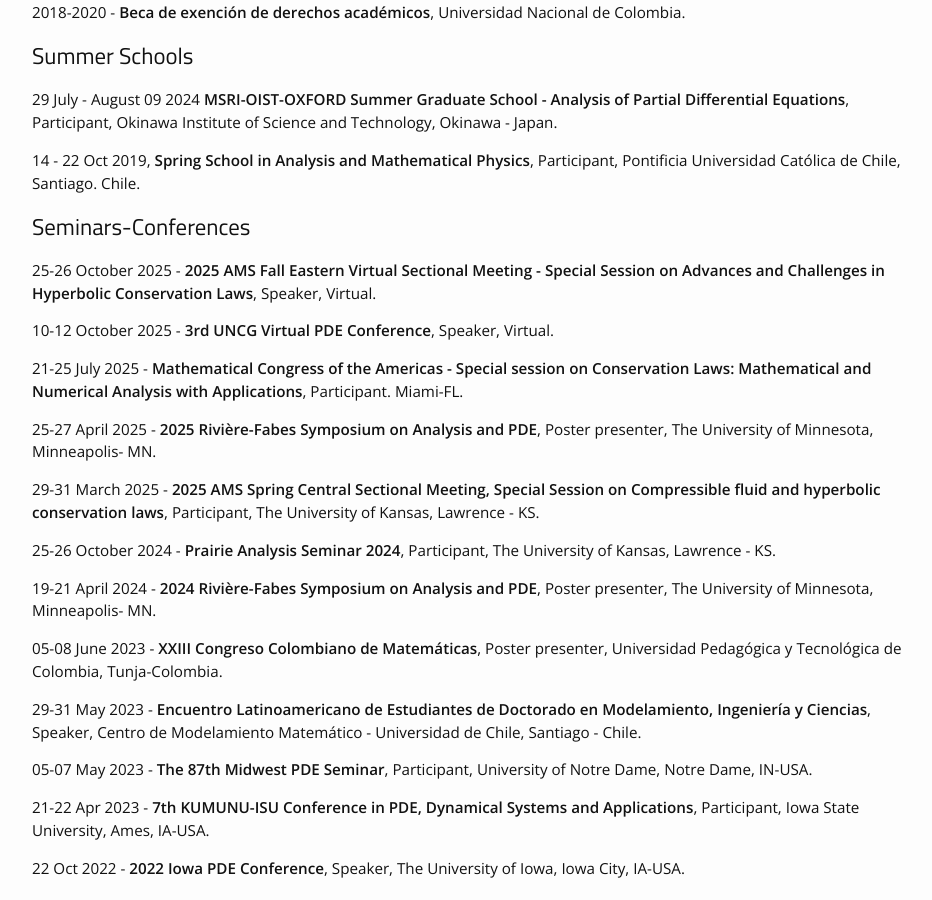
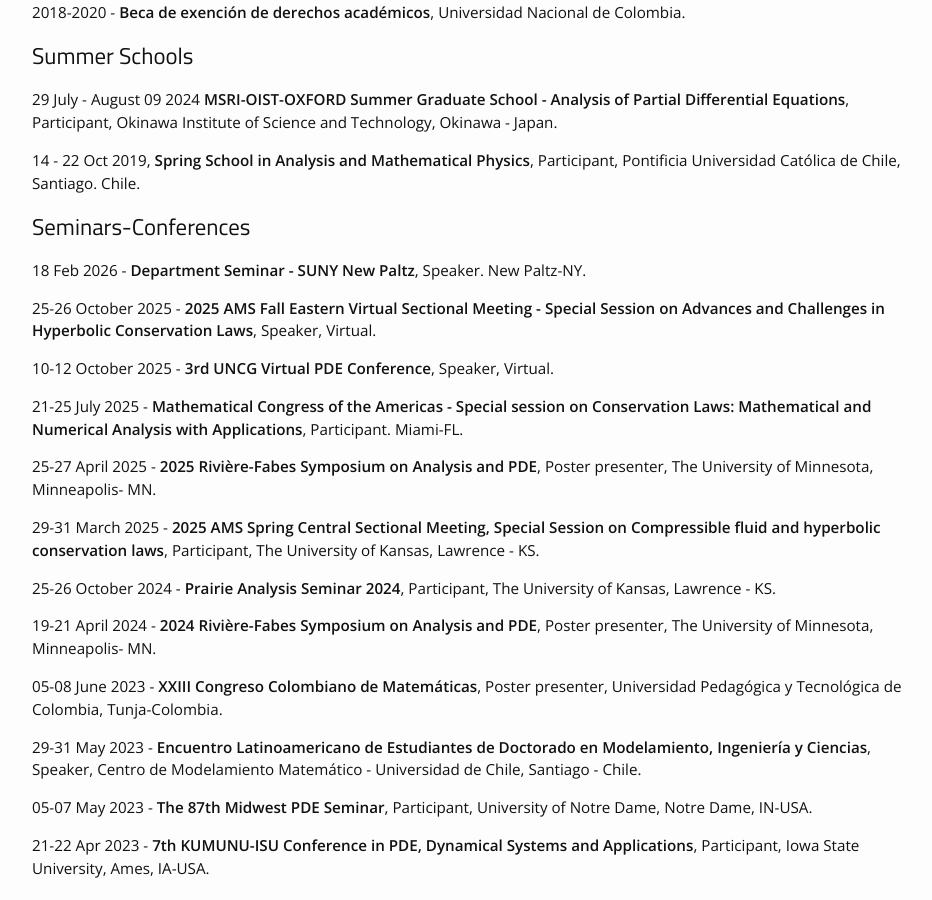
Before and after one commit to jdavidbel/jdavidbel.github.io, a Jekyll site: the page built from cv.md, in a window 1280 px wide and 900 px high, scrolled down 705 px. Shown: the whole window, without its empty margins (163-1095 px from the left). Built offline with Jekyll 4.4.1, drawn with Linux system fonts in a browser that asks for light colours.

Commit message:
Update cv.md
Included New Paltz talk.

```diff
--- a/cv.md
+++ b/cv.md
@@ -41,6 +41,8 @@ Summer 2023 - **Erwin and Peggy Kleinfeld Summer Award**, Mathematics Department
 14 - 22 Oct 2019, **Spring School in Analysis and Mathematical Physics**, Participant, Pontificia Universidad Católica de Chile, Santiago. Chile.
 
 ## Seminars-Conferences
+
+18 Feb 2026 - **Department Seminar - SUNY New Paltz**, Speaker. New Paltz-NY.
 
 25-26 October 2025 - **2025 AMS Fall Eastern Virtual Sectional Meeting - Special Session on Advances and Challenges in Hyperbolic Conservation Laws**, Speaker, Virtual.
 
```
